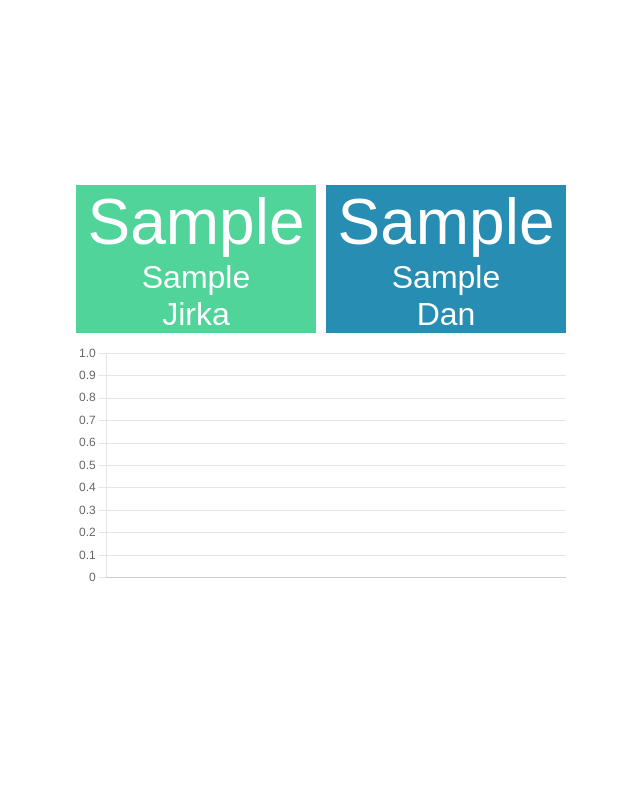
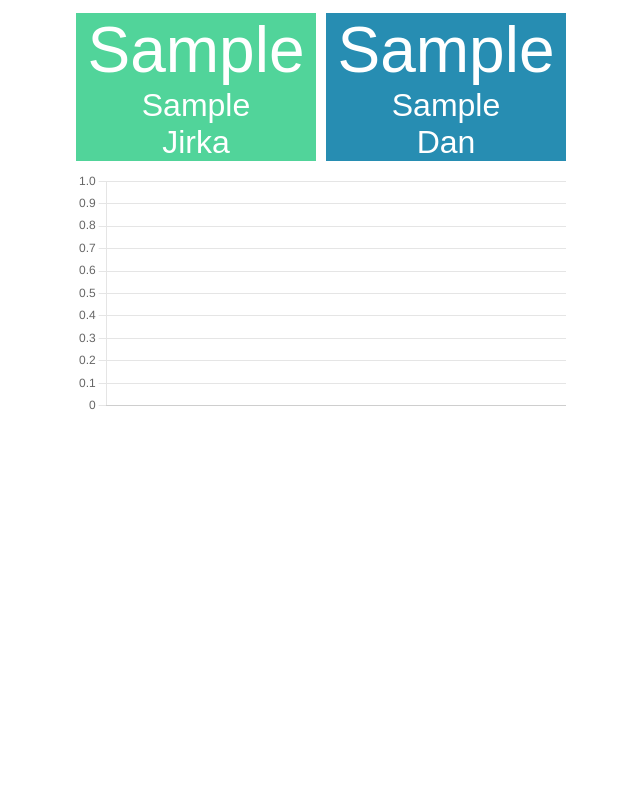
Before and after one commit to jsyrovy/untappd, a Python web app: template templates/pivni-valka.html in a window 1280 px wide. Shown: the whole page, without its empty margins (319-959 px from the left). Run offline with Jinja, Linux system fonts and the light colour scheme; the template is opened without the code that fills it: most values are stand-ins (such as "Sample title", 1, 10 or a date in 2020); some libraries are stand-ins or nearby versions.

Commit message:
Fix vertical centering

```diff
--- a/templates/pivni-valka.html
+++ b/templates/pivni-valka.html
@@ -6,12 +6,7 @@
     <link rel="icon" type="image/png" href="../favicon.png"/>
     <link rel="apple-touch-icon" href="../favicon.png">
     <style>
-        html, body {
-            height: 100%;
-        }
-
         body {
-            margin: 0;
             font-family: sans-serif;
         }
 
```
